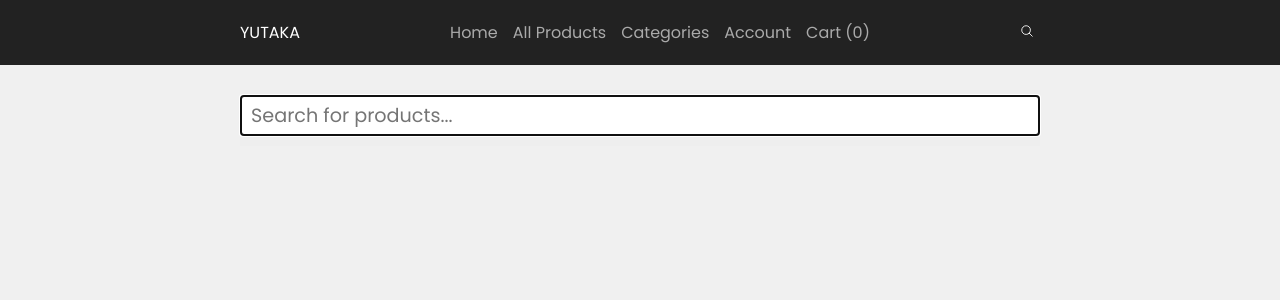
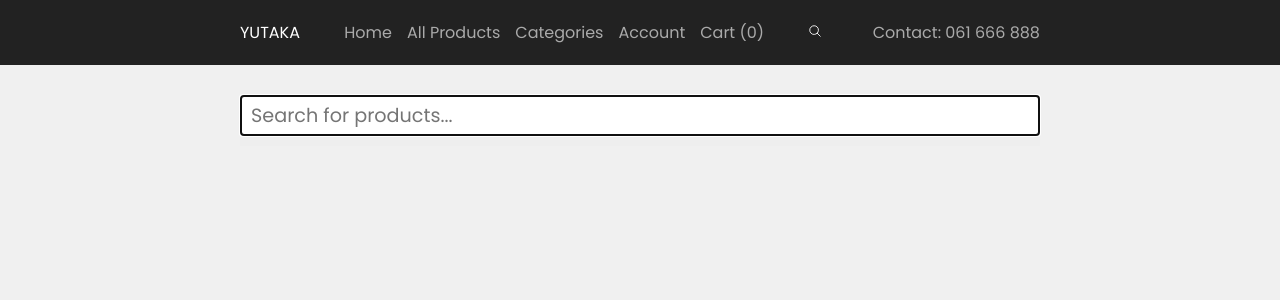
Before and after one commit to Phichleng/Ecommerce-Web-app, a Next.js app: page /search in a window 1280 px wide. Shown: the top 300 px of the page. Built offline with nearby package versions, Linux system fonts and the light colour scheme.

Commit message:
update contact

```diff
--- a/components/Header.js
+++ b/components/Header.js
@@ -110,6 +110,7 @@ export default function Header() {
                             <BarsIcon />
                         </NavButton>
                     </SideIcons>
+                    <NavLink href={'/'}>Contact: 061 666 888</NavLink>
                 </Wrapper>
             </Center>
         </StyledHeader>
--- a/pages/cart.js
+++ b/pages/cart.js
@@ -95,7 +95,7 @@ export default function CartPage() {
     const [streetAddress,setStreetAddress] = useState('');
     const [country,setCountry] = useState('');
     const [isSuccess,setIsSuccess] = useState(false);
-    const [shippingFee, setShippingFee] = useState([null]);
+    const [shippingFee, setShippingFee] = useState([]);
     useEffect(() => {
         if (cartProducts.length > 0) {
             axios.post('/api/cart', {ids:cartProducts})
```
Also changed, not shown: image/logo.jpg (added).
